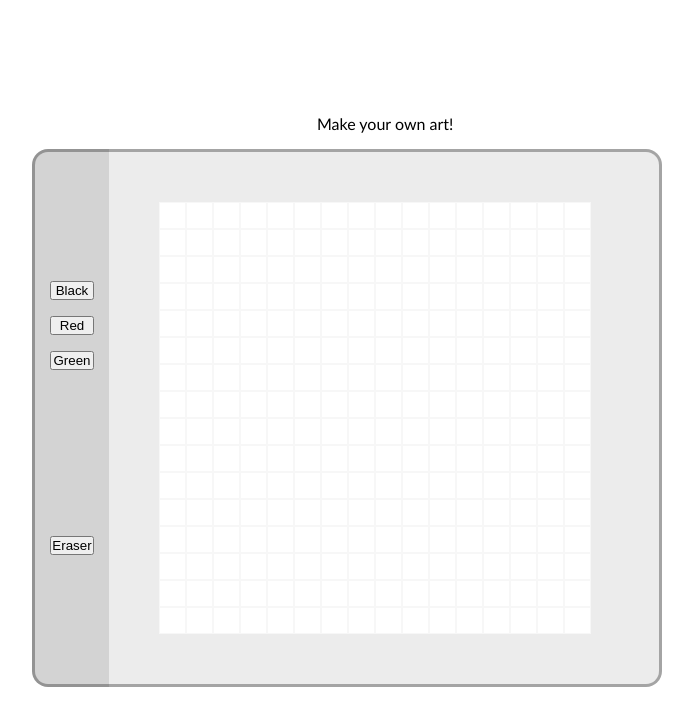
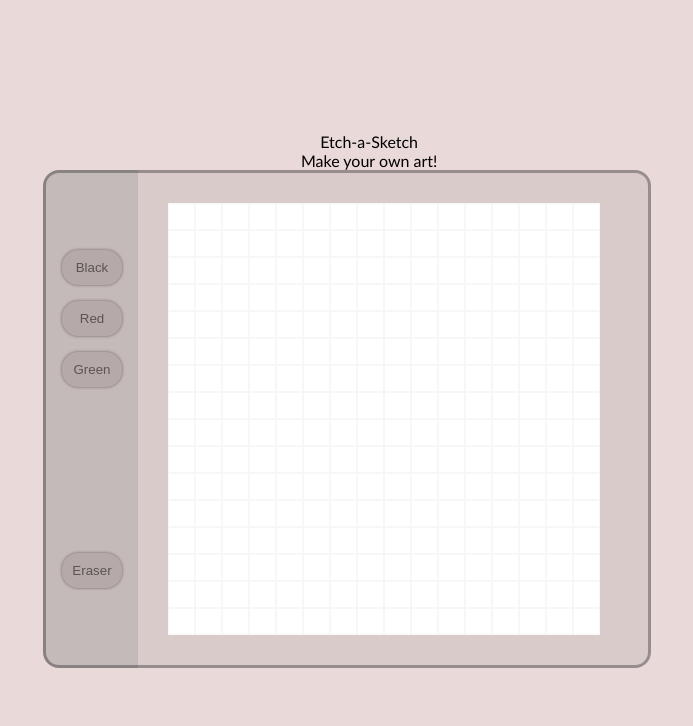
Before and after one commit to mrmeepmeep/etch-a-sketch, a plain HTML site: page index.html in a window 1280 px wide. Shown: the whole page, without its empty margins (293-986 px from the left). Drawn offline with Linux system fonts and the light colour scheme.

Commit message:
minor changes on UI

```diff
--- a/index.html
+++ b/index.html
@@ -17,7 +17,7 @@
 </div>
 
 <div class="container-1">
-  <p id="main-heading">Make your own art!</p>
+  <p id="main-heading">Etch-a-Sketch<br>Make your own art!</p>
   <div class="container"></div>
 </div>
 </div>
--- a/styles.css
+++ b/styles.css
@@ -10,13 +10,14 @@ body {
     justify-content: center;
     align-items: center;
     flex-direction: column;
+    background-color: rgba(165, 87, 87, 0.224);
 }
 .container-2 {
     display: flex;
 }
 #main-heading{
     text-align: center;
-    margin-bottom: 16px;
+    margin-right: 50px;
 }
 
 .container {
@@ -28,7 +29,7 @@ body {
     border-color:rgba(0, 0, 0, 0.300);
     border-radius: 0px 16px 16px 0px;
     border-style: solid solid solid none;
-    padding: 50px;
+    padding: 30px;
 }
 
 .newDiv {
@@ -43,9 +44,9 @@ body {
     display: flex;
     justify-content: center;
     height: 5;
-    padding: 10px 15px;
+    padding: 10px 16px;
     background-color:rgba(128, 128, 128, 0.350);
-    margin-top: 35px;
+    margin-top: 38px;
     flex-direction: column;
     gap: 16px;
     border-radius: 16px 0px 0px 16px;
@@ -53,6 +54,15 @@ body {
     border-color: rgba(0, 0, 0, 0.300);
 
 }
+
+.buttons button {
+    border-style: none;
+    background-color: rgba(151, 137, 137, 0.35);
+    border-radius: 16px;
+    padding: 10px;
+    box-shadow: 0 0 3px;
+    color: rgba(0, 0, 0, 0.500);
+}
 #eraser {
     margin-top: 150px;
 }
```
